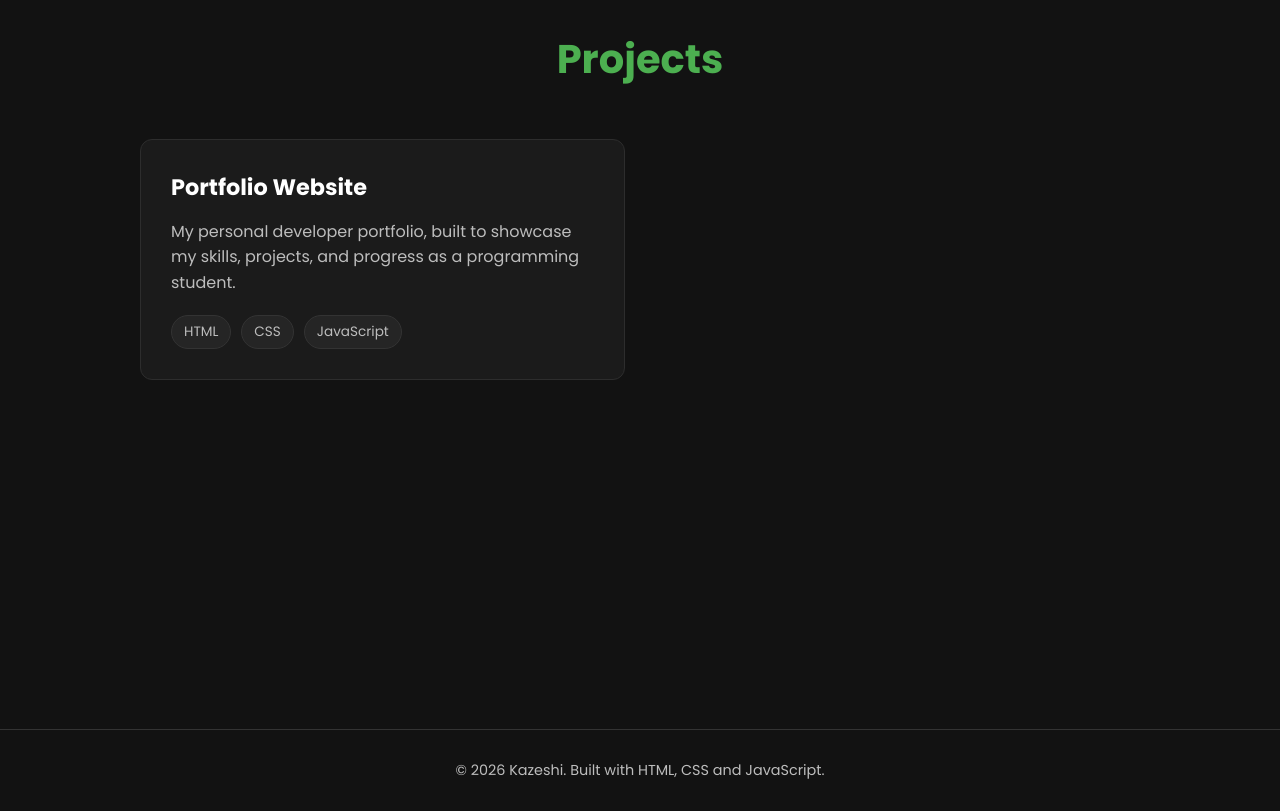
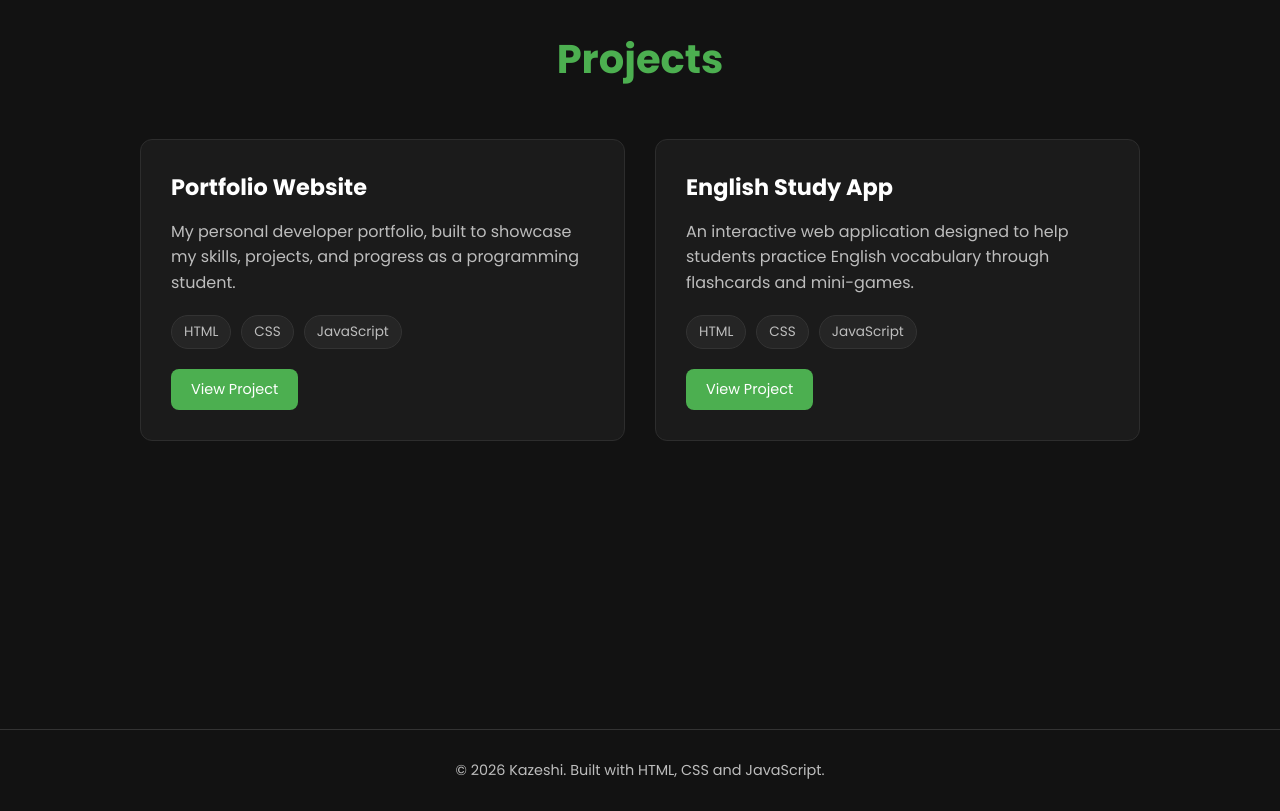
Before and after one commit to kazeshi-dev/DevPortfolio, a plain HTML site: page index.html in a window 1280 px wide. Shown: the part 2600-3411 px from the top of the page. Drawn offline with Linux system fonts and the light colour scheme.

Commit message:
Improve projects section

```diff
--- a/index.html
+++ b/index.html
@@ -156,7 +156,28 @@
                     <span>JavaScript</span>
                 </div>
 
+                <a href="#" class="project-button">View Project</a>
+
             </article>
+
+            <article class="project-card">
+
+                <h3>English Study App</h3>
+
+                <p>
+                    An interactive web application designed to help students
+                        practice English vocabulary through flashcards and mini-games.
+                    </p>
+
+                <div class="project-tech">
+                    <span>HTML</span>
+                    <span>CSS</span>
+                    <span>JavaScript</span>
+                </div>
+
+                <a href="#" class="project-button">View Project</a>
+
+</article>
 
         </div>
 
--- a/style.css
+++ b/style.css
@@ -214,6 +214,28 @@ body{
     color: var(--text-secondary);
     line-height: 1.6;
     margin-bottom: 20px;
+}
+
+.project-button {
+    display: inline-block;
+
+    margin-top: 20px;
+    padding: 10px 20px;
+
+    border-radius: 8px;
+
+    background: var(--primary);
+    color: var(--text);
+
+    text-decoration: none;
+    font-size: 0.9rem;
+
+    transition: 0.3s;
+}
+
+.project-button:hover {
+    background: var(--primary-hover);
+    transform: translateY(-3px);
 }
 
 .project-tech{
@@ -516,7 +538,7 @@ body{
     /* Projects */
 
     .projects {
-        padding: 80px 20px;
+        padding: 60px 20px;
     }
 
     .projects h2 {
@@ -525,10 +547,11 @@ body{
 
     .project-container {
         padding: 0;
+        grid-template-columns: 1fr;
     }
 
     .project-card {
-        padding: 25px 20px;
+        padding: 20px 18px;
     }
 
 
```
